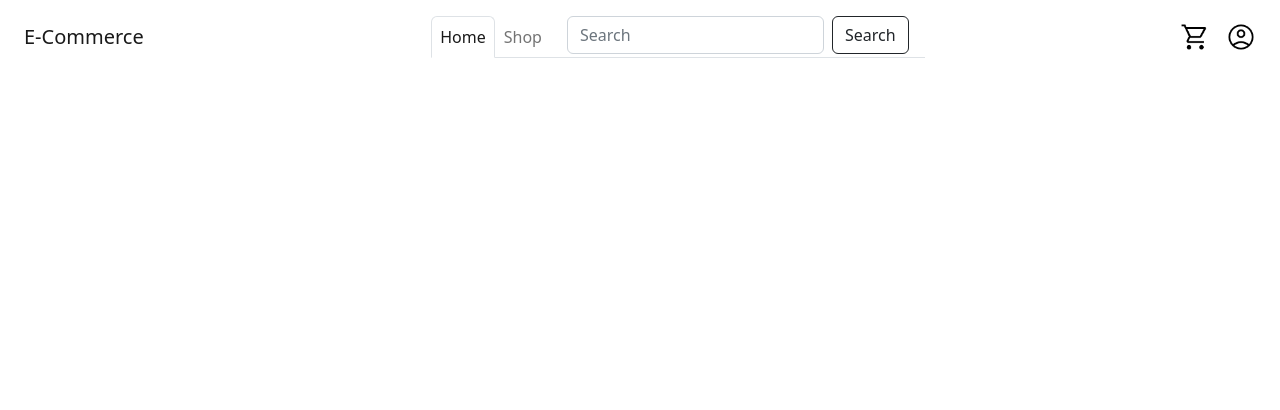
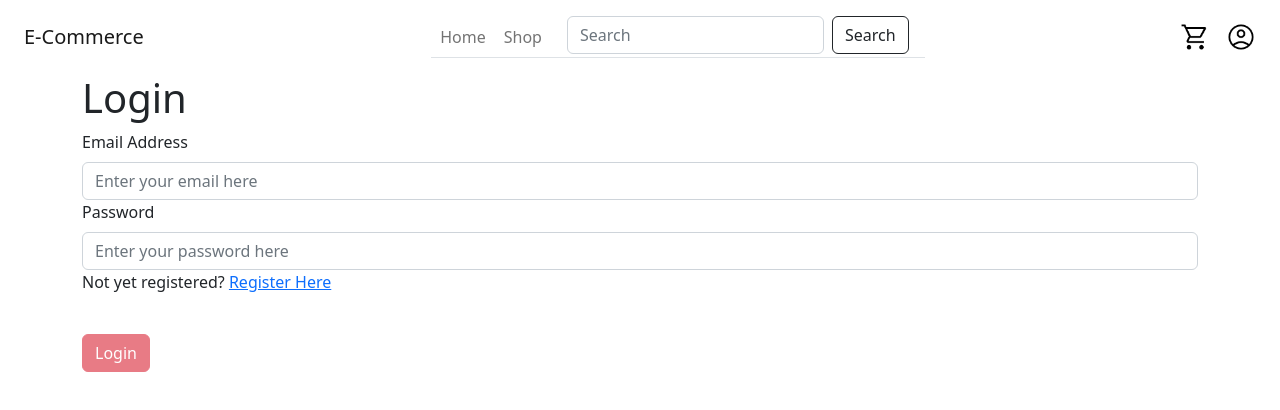
Before and after one commit to mariefherv/e-commerce, a React (Create React App) app: page /login in a window 1280 px wide. Shown: the top 410 px of the page. Built offline with nearby package versions, Linux system fonts and the light colour scheme; no server answers.

Commit message:
added: part 3 deliverables

```diff
--- a/package.json
+++ b/package.json
@@ -7,6 +7,7 @@
     "@testing-library/react": "^13.3.0",
     "@testing-library/user-event": "^13.5.0",
     "bootstrap": "^5.2.0",
+    "cors": "^2.8.5",
     "react": "^18.2.0",
     "react-bootstrap": "^2.0.2",
     "react-dom": "^18.2.0",
--- a/src/App.js
+++ b/src/App.js
@@ -3,6 +3,8 @@ import {Container} from 'react-bootstrap';
 import AppNavbar from './components/AppNavbar';
 import Landing from './components/Landing';
 import Register from './pages/Register';
+import Login from './pages/Login';
+import Products from './pages/Products';
 import {BrowserRouter as Router, Routes, Route} from 'react-router-dom'
 import './App.css';
 import {UserProvider} from './UserContext';
@@ -17,17 +19,46 @@ function App() {
 		localStorage.clear();
 	};
 
+  useEffect(() => {
+		fetch('http://localhost:4000/users/getUserDetails',{
+			headers: {
+				Authorization: `Bearer ${localStorage.getItem('token')}`
+			}
+		}).then(res => res.json())
+		.then(data =>{
+			// captures the data of whoever is logged in
+			console.log(data)
+
+			if(typeof data._id !== "undefined"){
+				setUser({
+					id: data._id,
+					isAdmin: data.isAdmin
+				});
+			} else {
+				setUser({
+					id: null,
+					isAdmin: null
+				})
+			}
+
+		})
+	}, [])
+
   return (
     <>
+    <UserProvider value={{user, setUser, unsetUser}}>
     <Router>
       <AppNavbar/>
         <Container>
           <Routes>
             <Route exact path="/" element={<Landing />}/>
             <Route exact path="/register" element={<Register />}/>
+            <Route exact path="/login" element={<Login />}/>
+            <Route exact path="/products" element={<Products />}/>
           </Routes>
         </Container>
     </Router>
+    </UserProvider>
     </>
   );
 }
--- a/src/components/AppNavbar.js
+++ b/src/components/AppNavbar.js
@@ -1,6 +1,5 @@
 import {Link} from 'react-router-dom';
 import {Navbar, Container, Nav, Form, Button} from 'react-bootstrap';
-import {Register} from '../modals/Register';
 
 export default function AppNavbar(){
 	return (
@@ -9,10 +8,10 @@ export default function AppNavbar(){
 	  <Container className="justify-content-center">
 		<Nav fill variant="tabs" defaultActiveKey="/home">
 		<Nav.Item>
-			<Nav.Link href="/home">Home</Nav.Link>
+			<Nav.Link as={Link} to="/">Home</Nav.Link>
 		</Nav.Item>
 		<Nav.Item>
-			<Nav.Link eventKey="link-1">Shop</Nav.Link>
+			<Nav.Link as={Link} to="/products">Shop</Nav.Link>
 		</Nav.Item>
 		<Nav.Item>
 			<Form className="d-flex mx-3">
--- /dev/null
+++ b/src/components/ProductCard.js
@@ -0,0 +1,56 @@
+import {Row, Col, Card} from 'react-bootstrap';
+import {useState} from 'react';
+import { Link } from 'react-router-dom';
+
+
+export default function ProductCard({productProp}){
+	// check to see if data was succesfully passed
+	// console.log(props)
+		// result: php-laravel (coursesData[0])
+	// console.log(typeof props);
+
+	// Object Destructuring
+	const {name, description, price, _id} = productProp
+
+	// React hooks- useState -> store its state
+	// Syntax:
+		// const [getter, setter] = useState(initialGetterValue)
+	// const [count, setCount] = useState(0);
+	// // console.log(useState(0));
+
+	// // ACTIVITY
+	// const [seats, setSeat] = useState(10);
+
+	// function enroll(){
+	// 	if(seats>0){
+	// 		setSeat(seats - 1);
+	// 		setCount(count + 1);
+	// 	} else {
+	// 		alert("No more seats available, check back later.")
+	// 	}
+
+	// 	// console.log(`Enrollees: ${seats}`);
+	// }
+	return(
+		<Row className="mt-3 mb-3">
+			<Col xs={12}>
+				<Card className="cardHighlight p-3 mx-2">
+					<Card.Body>
+						<Card.Title>
+							<h2>{name}</h2>
+						</Card.Title>
+						<Card.Subtitle><h5>Description</h5></Card.Subtitle>
+						<Card.Text>
+							{description}
+						</Card.Text>
+						<Card.Subtitle><h5>Price</h5></Card.Subtitle>
+						<Card.Text>
+							{price}
+						</Card.Text>
+                        <Link className="btn btn-primary" to={`/products/${_id}`}>View Details</Link>
+					</Card.Body>
+				</Card>
+			</Col>
+		</Row>
+	)
+};
--- /dev/null
+++ b/src/pages/Login.js
@@ -0,0 +1,134 @@
+import {Form, Button} from 'react-bootstrap'
+import { useEffect, useState, useContext } from 'react'
+import {Navigate, Link} from 'react-router-dom';
+import UserContext from '../UserContext';
+import Swal from 'sweetalert2'
+
+export default function Login(){
+
+    const {user, setUser} = useContext(UserContext);
+
+    const [email, setEmail] = useState("")
+    const [password, setPassword] = useState("")
+
+
+    const [isActive, setIsActive] = useState(false)
+
+    function loginUser(e) {
+        fetch('http://localhost:4000/users/login', {
+
+        method : 'POST',
+        headers : {
+            'Content-Type' : 'application/json'
+        },
+        body: JSON.stringify({
+            email : email,
+            password : password
+        })
+
+        }).then(res => res.json())
+        .then(data => {
+
+            console.log(data)
+            if(typeof data.accessToken !== "undefined"){
+                localStorage.setItem('token',data.accessToken)
+                retrieveUserDetails(data.accessToken)
+
+                Swal.fire({
+                    title: "Login Successful",
+                    icon: "success",
+                    text: "Welcome to Booking App of 196!"
+                }
+
+                )
+            } else {
+                Swal.fire({
+                    title: "Authentication Failed",
+                    icon: "error",
+                    text: "Check your credentials"
+                })
+            }
+
+        })
+
+        e.preventDefault()
+
+        setEmail('');
+        setPassword('');
+
+    }
+
+    const retrieveUserDetails = (token) =>{
+        fetch('http://localhost:4000/users/getUserDetails',{
+        headers : {
+            Authorization: `Bearer ${token}`
+        }
+
+
+        }).then(res => res.json())
+        .then(data => {
+            console.log(data);
+
+            setUser({
+                id: data._id,
+                isAdmin: data.isAdmin
+            });
+        })
+
+    }
+
+
+    useEffect(() => {
+        if(email !== '' && password !== ''){
+            setIsActive(true);
+        } else {
+            setIsActive(false);
+        }
+    }, [email, password])
+
+    return(
+        (user.id !== null) ?
+            <Navigate to="/courses"/>
+        :
+        <>
+        <h1>Login</h1>
+
+        <Form onSubmit = {e => loginUser(e)}>
+            <Form.Group controlId="userEmail">
+                <Form.Label>Email Address</Form.Label>
+                <Form.Control
+                    type = "email"
+                    placeholder ="Enter your email here"
+                    required
+                    value = {email}
+                    onChange = {e => setEmail(e.target.value)}
+                />
+            </Form.Group>
+
+            <Form.Group controlId="password">
+                <Form.Label>Password</Form.Label>
+                <Form.Control
+                    type="password"
+                    placeholder="Enter your password here"
+                    required
+                    value = {password}
+                    onChange = {e => setPassword(e.target.value)}
+                />
+            </Form.Group>
+            <p>Not yet registered? <Link to="/register">Register Here</Link></p>
+
+            { isActive ?
+            <Button className="mt-4 mb-5" variant="success" type="submit" id="submitBtn">
+                Login
+            </Button>
+
+            :
+
+            <Button className="mt-4 mb-5" variant="danger" type="submit" id="submitBtn" disabled>
+                Login
+            </Button>
+            }
+        </Form>
+    </>
+    )
+}
--- /dev/null
+++ b/src/pages/Products.js
@@ -0,0 +1,34 @@
+import ProductCard from '../components/ProductCard';
+import { useState, useEffect } from 'react';
+
+export default function Products(){
+    // console.log(coursesData);
+    // console.log(coursesData[0]);
+    const [products,setProducts] = useState([])
+
+    // const courses = coursesData.map(course =>
+    //     {return(
+    //         <CourseCards key={course.id} courseProp= {course}/>
+    //     )}
+
+    // )
+    useEffect(() => {
+        fetch("http://localhost:4000/products")
+    .then(res => res.json())
+    .then(data => {
+        console.log(data);
+        setProducts(data.map(product => {
+            return(
+            <ProductCard key={product._id} productProp= {product}/>
+            )
+        }))
+    })
+    }, [])
+
+    return(
+        <>
+            <h1>Available Products</h1>
+            {products}
+        </>
+    )
+}
--- a/src/pages/Register.js
+++ b/src/pages/Register.js
@@ -1,4 +1,4 @@
-import {Form, Button} from 'react-bootstrap'
+import {Container, Form, Button} from 'react-bootstrap'
 import { useEffect, useState, useContext } from 'react'
 import {useNavigate, Navigate, Link} from 'react-router-dom';
 import UserContext from '../UserContext';
@@ -6,6 +6,7 @@ import Swal from 'sweetalert2'
 
 export default function Register(){
     const {user} = useContext(UserContext);
+    console.log(user)
     const history = useNavigate();
 
     // state hooks to store the values of the input fields
@@ -17,6 +18,14 @@ export default function Register(){
     const [verifyPassword, setVerifyPassword] = useState("")
     const [isActive, setIsActive] = useState(false)
 
+    useEffect(() => {
+        // validation to enable the submit button when all fields are populated and both passwords
+        if(email !== '' && firstName !== '' && lastName !== '' && mobile !== '' && password !== '' && mobile.length === 11){
+            setIsActive(true);
+        } else {
+            setIsActive(false);
+        }
+    }, [email, password])
 
     function registerUser(e) {
         // prevents page redirection via form submission
@@ -82,20 +91,21 @@ export default function Register(){
 
         // clear input fields
         setEmail('');
-        setPassword('');
         setFirstName('');
         setLastName('');
         setMobile('');
+        setPassword('');
+        setVerifyPassword('');
 
-        // setPassword2('');
     }
 
     return(
-        (user.id !== null) ?
-            <Navigate to="/shop"/>
-        :
+        // (user.id !== null) ?
+        //     <Navigate to="/shop"/>
+        // :
         <>
-        <h1>Registration</h1>
+        <Container>
+        <h1>Sign Up</h1>
 
         <Form onSubmit = {e => registerUser(e)}>
             <Form.Group controlId="userFirstName">
@@ -142,11 +152,11 @@ export default function Register(){
                 </Form.Text>
             </Form.Group>
 
-            <Form.Group controlId="userVerifyPassword">
+            <Form.Group controlId="userPassword">
                 <Form.Label>Password</Form.Label>
                 <Form.Control
                     type="password"
-                    placeholder="Enter your password here"
+                    placeholder="Minimum of 8 characters"
                     required
                     value = {password}
                     onChange = {e => setPassword(e.target.value)}
@@ -157,12 +167,13 @@ export default function Register(){
                 <Form.Label>Verify Password</Form.Label>
                 <Form.Control
                     type="password"
-                    placeholder="Input your password again"
+                    placeholder="Passwords must match"
                     required
                     value = {verifyPassword}
                     onChange = {e => setVerifyPassword(e.target.value)}
                 />
             </Form.Group>
+            <p>Already have an account? <Link to="/login">Login Here</Link></p>
 
             { isActive ?
             <Button className="mt-4 mb-5" variant="success" type="submit" id="submitBtn">
@@ -175,9 +186,9 @@ export default function Register(){
                 Register
             </Button>
 
-
             }
         </Form>
+        </Container>
     </>
     )
 }
```
Also changed, not shown: 1 other file (tests, documents, lock files or other folders).
